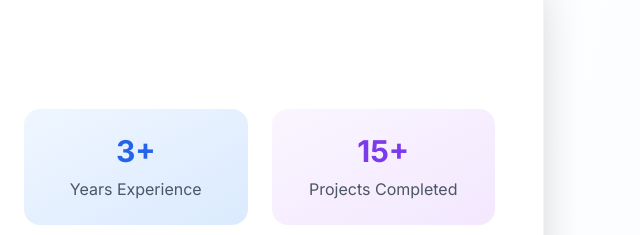
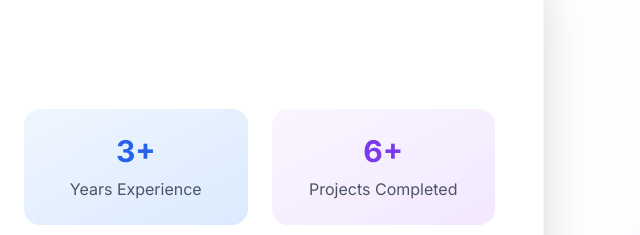
Before and after one commit to danialazmie/danialazmie.github.io, a plain HTML site: page index.html in a window 1280 px wide. Shown: the part 1060-1295 px from the top of the page, 640-1280 px from the left. Drawn offline with nearby package versions, Linux system fonts and the light colour scheme.

Commit message:
change no of proj

```diff
--- a/index.html
+++ b/index.html
@@ -212,7 +212,7 @@
                                 <div class="text-gray-600">Years Experience</div>
                             </div>
                             <div class="text-center p-6 bg-gradient-to-br from-purple-50 to-purple-100 rounded-2xl">
-                                <div class="text-3xl font-bold text-accent mb-2">15+</div>
+                                <div class="text-3xl font-bold text-accent mb-2">6+</div>
                                 <div class="text-gray-600">Projects Completed</div>
                             </div>
                             <div class="text-center p-6 bg-gradient-to-br from-green-50 to-green-100 rounded-2xl">
```
